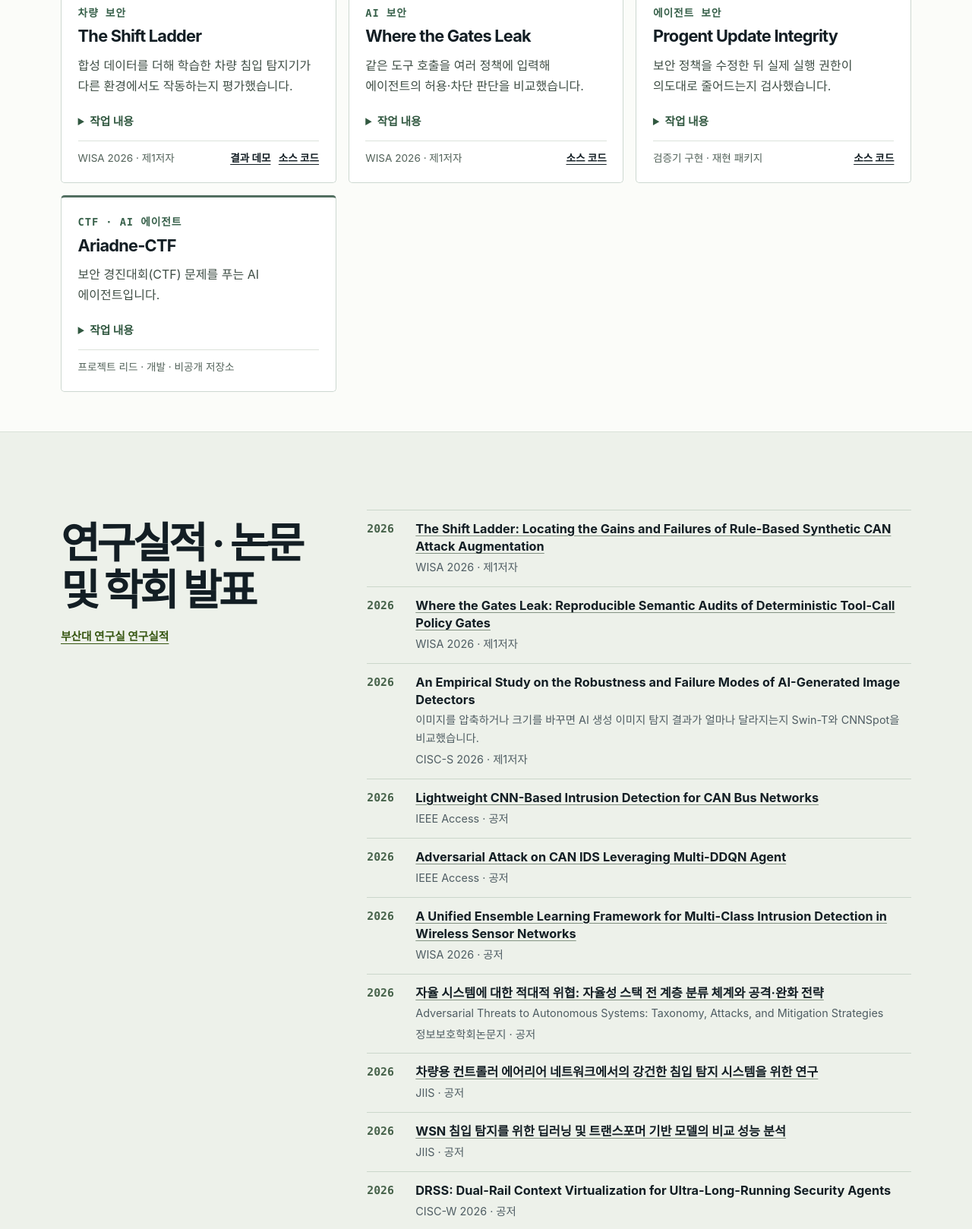
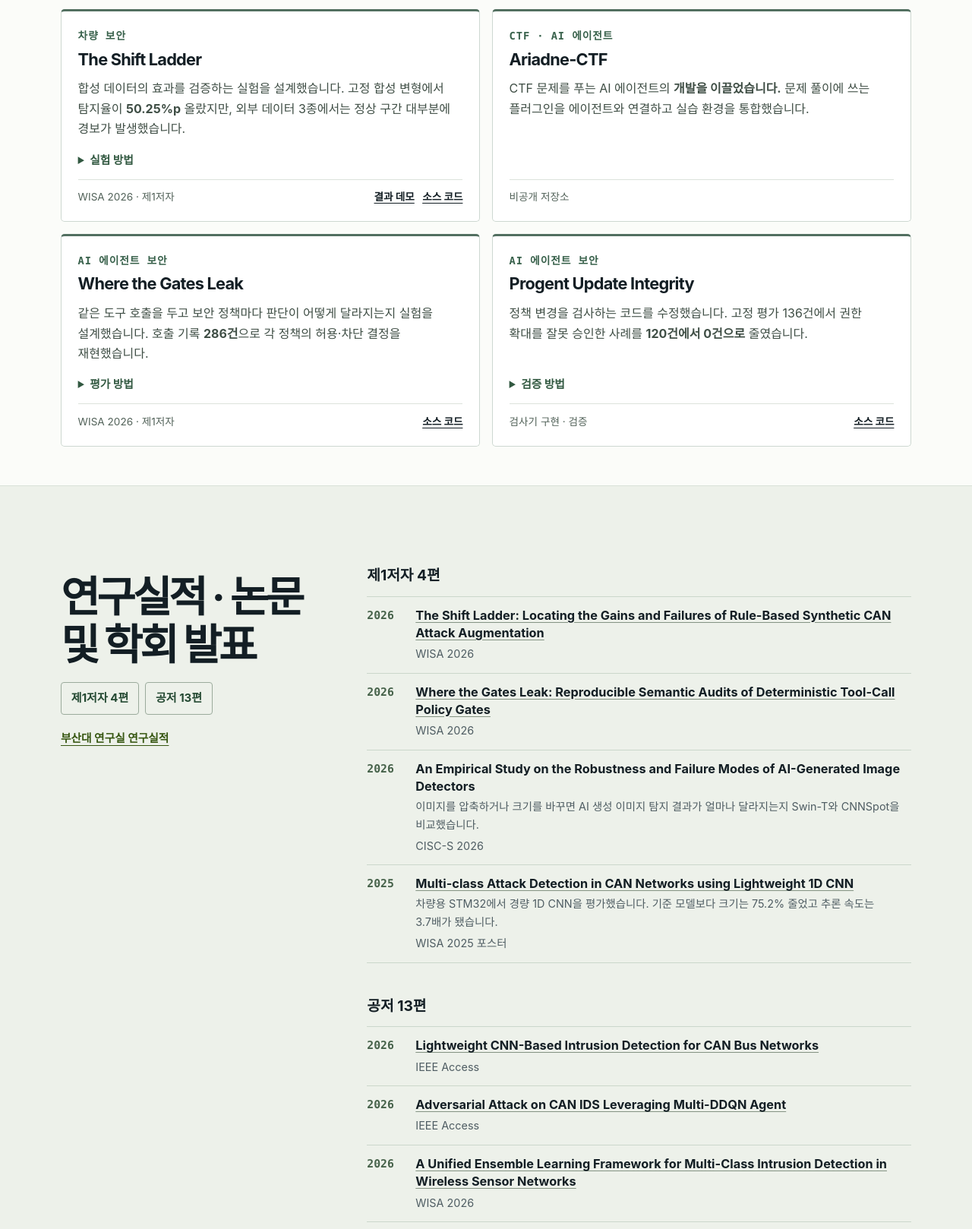
Before and after one commit to flyho77/flyho77.github.io, a plain HTML site: page index.html in a window 1280 px wide. Shown: the part 528-2146 px from the top of the page at 76% size. Drawn offline with Linux system fonts and the light colour scheme.

Commit message:
Highlight project contributions and organize publications by authorship

```diff
--- a/index.html
+++ b/index.html
@@ -7,7 +7,7 @@
   <meta name="theme-color" content="#0b1117">
   <link rel="canonical" href="https://flyho77.github.io/">
   <title>장현진 | 연구·개발 포트폴리오</title>
-  <link rel="stylesheet" href="style.css?v=260eced">
+  <link rel="stylesheet" href="style.css?v=folio-17">
 
 </head>
 <body>
@@ -24,133 +24,182 @@
     </div>
   </header>
 
-<main id="main"><section class="identity-band"><div class="wrap identity-layout"><div><p class="folio-name">HYUNJIN JANG</p><h1>장현진 <span>포트폴리오</span></h1><p class="bio">차량 네트워크와 AI 에이전트의 보안을 연구합니다.<br>데이터 분석, 임베디드 구현, 평가 도구 개발에도 참여했습니다.</p></div><aside><strong>부산대학교</strong><p>컴퓨터공학부 인공지능전공<br>정보보호 및 Physical AI 연구실 학부연구생<br>지식재산융합 부전공</p><a class="text-link" href="resume.pdf?v=ariadne-ctf" download="Hyunjin-Jang-Resume.pdf">이력서 PDF 다운로드</a></aside></div></section><section id="projects" class="work-index"><div class="wrap"><h2>GitHub 프로젝트</h2><div class="works"><article class="work-card" id="research"><p class="field">차량 보안</p><h3>The Shift Ladder</h3><p class="brief">합성 데이터를 더해 학습한 차량 침입 탐지기가 다른 환경에서도 작동하는지 평가했습니다.</p><details><summary>작업 내용 <span class="sr">The Shift Ladder</span></summary><p>제1저자로 실험을 설계하고 Python과 PyTorch로 분석했습니다. 같은 횟수로 학습한 비교에서 고정 합성 변형의 탐지율은 50.25%p 올랐지만, 외부 데이터 3종에서는 정상 구간 대부분에 경보가 발생했습니다.</p></details><div class="work-foot" id="demo"><span>WISA 2026 · 제1저자</span><a href="can-results.html">결과 데모</a> <a href="https://github.com/flyho77/shift-ladder-can-ids-artifact">소스 코드</a></div></article>
-<article class="work-card"><p class="field">AI 보안</p><h3>Where the Gates Leak</h3><p class="brief">같은 도구 호출을 여러 정책에 입력해 에이전트의 허용·차단 판단을 비교했습니다.</p><details><summary>작업 내용 <span class="sr">Where the Gates Leak</span></summary><p>제1저자로 평가 절차를 구성했습니다. AgentDojo 호출 기록 286건을 고정해 모델을 다시 호출하지 않고도 정책의 판단을 재현할 수 있게 했습니다.</p></details><div class="work-foot"><span>WISA 2026 · 제1저자</span><a href="https://github.com/flyho77/where-the-gates-leak-artifact">소스 코드</a></div></article>
-
-
-<article class="work-card"><p class="field">에이전트 보안</p><h3>Progent Update Integrity</h3><p class="brief">보안 정책을 수정한 뒤 실제 실행 권한이 의도대로 줄어드는지 검사했습니다.</p><details><summary>작업 내용 <span class="sr">Progent Update Integrity</span></summary><p>권한 확대를 잘못 승인하는 사례를 분석하고 검사기를 수정했습니다. 고정 평가 C4에서 개선 전 120/136건이던 권한 확대 승인이 개선 후 0/136건으로 줄었습니다.</p></details><div class="work-foot"><span>검증기 구현 · 재현 패키지</span><a href="https://github.com/flyho77/progent-update-integrity-artifact">소스 코드</a></div></article>
-
-
-<article class="work-card"><p class="field">CTF · AI 에이전트</p><h3>Ariadne-CTF</h3><p class="brief">보안 경진대회(CTF) 문제를 푸는 AI 에이전트입니다.</p><details><summary>작업 내용 <span class="sr">Ariadne-CTF</span></summary><p>에이전트 개발을 이끌고, 문제 풀이에 쓰는 플러그인과 실습 환경을 연동했습니다.</p></details><div class="work-foot"><span>프로젝트 리드 · 개발 · 비공개 저장소</span></div></article>
-
-</div></div></section>    <section class="publications" id="publications" aria-labelledby="publications-title">
+  <main id="main">
+    <section class="identity-band">
+      <div class="wrap identity-layout">
+        <div>
+          <p class="folio-name">HYUNJIN JANG</p>
+          <h1>장현진 <span>포트폴리오</span></h1>
+          <p class="bio">차량 침입 탐지기가 다른 주행 환경에서도 작동하는지 검증하고, AI 에이전트가 도구를 사용할 때의 권한을 연구합니다. 보안 경진대회(CTF) 문제를 푸는 에이전트 Ariadne-CTF의 개발도 이끌었습니다.</p>
+        </div>
+        <aside>
+          <strong>부산대학교</strong>
+          <p>컴퓨터공학부 인공지능전공<br>정보보호 및 Physical AI 연구실 학부연구생<br>지식재산융합 부전공</p>
+          <a class="text-link" href="resume.pdf?v=folio-17" download="Hyunjin-Jang-Resume.pdf">이력서 PDF 다운로드</a>
+        </aside>
+      </div>
+    </section>
+    <section id="projects" class="work-index">
+      <div class="wrap">
+        <h2>GitHub 프로젝트</h2>
+        <div class="works">
+          <article class="work-card" id="research">
+            <p class="field">차량 보안</p>
+            <h3>The Shift Ladder</h3>
+            <p class="brief">합성 데이터의 효과를 검증하는 실험을 설계했습니다. 고정 합성 변형에서 탐지율이 <strong>50.25%p</strong> 올랐지만, 외부 데이터 3종에서는 정상 구간 대부분에 경보가 발생했습니다.</p>
+            <details><summary>실험 방법 <span class="sr">The Shift Ladder</span></summary><p>Python과 PyTorch로 학습 횟수를 맞추고, 실측 데이터만 쓴 모델과 합성 데이터를 더한 모델의 탐지율과 오탐률을 비교했습니다.</p></details>
+            <div class="work-foot" id="demo"><span>WISA 2026 · 제1저자</span><a href="can-results.html">결과 데모</a><a href="https://github.com/flyho77/shift-ladder-can-ids-artifact">소스 코드</a></div>
+          </article>
+          <article class="work-card">
+            <p class="field">CTF · AI 에이전트</p>
+            <h3>Ariadne-CTF</h3>
+            <p class="brief">CTF 문제를 푸는 AI 에이전트의 <strong>개발을 이끌었습니다.</strong> 문제 풀이에 쓰는 플러그인을 에이전트와 연결하고 실습 환경을 통합했습니다.</p>
+            <div class="work-foot"><span>비공개 저장소</span></div>
+          </article>
+          <article class="work-card">
+            <p class="field">AI 에이전트 보안</p>
+            <h3>Where the Gates Leak</h3>
+            <p class="brief">같은 도구 호출을 두고 보안 정책마다 판단이 어떻게 달라지는지 실험을 설계했습니다. 호출 기록 <strong>286건</strong>으로 각 정책의 허용·차단 결정을 재현했습니다.</p>
+            <details><summary>평가 방법 <span class="sr">Where the Gates Leak</span></summary><p>AgentDojo에 기록된 호출을 고정해 모델을 다시 실행할 때 생기는 변동을 줄이고, 같은 입력에서 정책의 판단을 비교했습니다.</p></details>
+            <div class="work-foot"><span>WISA 2026 · 제1저자</span><a href="https://github.com/flyho77/where-the-gates-leak-artifact">소스 코드</a></div>
+          </article>
+          <article class="work-card">
+            <p class="field">AI 에이전트 보안</p>
+            <h3>Progent Update Integrity</h3>
+            <p class="brief">정책 변경을 검사하는 코드를 수정했습니다. 고정 평가 136건에서 권한 확대를 잘못 승인한 사례를 <strong>120건에서 0건으로</strong> 줄였습니다.</p>
+            <details><summary>검증 방법 <span class="sr">Progent Update Integrity</span></summary><p>정책을 수정한 뒤 실제 실행 권한을 확인하고, 같은 평가 세트(C4)를 기존 검사기와 수정한 검사기에 적용했습니다.</p></details>
+            <div class="work-foot"><span>검사기 구현 · 검증</span><a href="https://github.com/flyho77/progent-update-integrity-artifact">소스 코드</a></div>
+          </article>
+        </div>
+      </div>
+    </section>
+    <section class="publications" id="publications" aria-labelledby="publications-title">
       <div class="wrap publications-inner">
         <div class="publications-heading">
           <h2 id="publications-title">연구실적 · 논문 및 학회 발표</h2>
+          <nav class="paper-shortcuts" aria-label="저자 역할별 논문 바로가기">
+            <!-- shortcuts:start -->
+<a href="#first-author">제1저자 4편</a> <a href="#co-author">공저 13편</a>
+            <!-- shortcuts:end -->
+          </nav>
           <a class="text-link" href="https://infosec.pusan.ac.kr/researcher/hyunjin#publications">부산대 연구실 연구실적</a>
         </div>
-        <ul class="publication-list" aria-label="논문 및 학회 발표 목록">
+        <div>
           <!-- publications:start -->
+          <section class="paper-group" aria-labelledby="first-author">
+            <h3 tabindex="-1" id="first-author">제1저자 4편</h3>
+            <ul class="publication-list">
           <li class="publication">
             <span class="publication-year">2026</span>
-            <div><h3><a href="https://wisa.or.kr/accepted">The Shift Ladder: Locating the Gains and Failures of Rule-Based Synthetic CAN Attack Augmentation</a></h3>
-              <p>WISA 2026 <span aria-hidden="true">·</span> 제1저자</p>
+            <div><h4><a href="https://wisa.or.kr/accepted">The Shift Ladder: Locating the Gains and Failures of Rule-Based Synthetic CAN Attack Augmentation</a></h4>
+              <p>WISA 2026</p>
             </div>
           </li>
           <li class="publication">
             <span class="publication-year">2026</span>
-            <div><h3><a href="https://wisa.or.kr/accepted">Where the Gates Leak: Reproducible Semantic Audits of Deterministic Tool-Call Policy Gates</a></h3>
-              <p>WISA 2026 <span aria-hidden="true">·</span> 제1저자</p>
+            <div><h4><a href="https://wisa.or.kr/accepted">Where the Gates Leak: Reproducible Semantic Audits of Deterministic Tool-Call Policy Gates</a></h4>
+              <p>WISA 2026</p>
             </div>
           </li>
           <li class="publication">
             <span class="publication-year">2026</span>
-            <div><h3>An Empirical Study on the Robustness and Failure Modes of AI-Generated Image Detectors</h3><p class="pub-alt">이미지를 압축하거나 크기를 바꾸면 AI 생성 이미지 탐지 결과가 얼마나 달라지는지 Swin-T와 CNNSpot을 비교했습니다.</p>
-              <p>CISC-S 2026 <span aria-hidden="true">·</span> 제1저자</p>
+            <div><h4>An Empirical Study on the Robustness and Failure Modes of AI-Generated Image Detectors</h4><p class="pub-alt">이미지를 압축하거나 크기를 바꾸면 AI 생성 이미지 탐지 결과가 얼마나 달라지는지 Swin-T와 CNNSpot을 비교했습니다.</p>
+              <p>CISC-S 2026</p>
+            </div>
+          </li>
+          <li class="publication">
+            <span class="publication-year">2025</span>
+            <div><h4><a href="https://kiisc.or.kr/bbs/downloadBoardImage?uploadedFileId=13106">Multi-class Attack Detection in CAN Networks using Lightweight 1D CNN</a></h4><p class="pub-alt">차량용 STM32에서 경량 1D CNN을 평가했습니다. 기준 모델보다 크기는 75.2% 줄었고 추론 속도는 3.7배가 됐습니다.</p>
+              <p>WISA 2025 포스터</p>
+            </div>
+          </li>
+            </ul>
+          </section>
+          <section class="paper-group" aria-labelledby="co-author">
+            <h3 tabindex="-1" id="co-author">공저 13편</h3>
+            <ul class="publication-list">
+          <li class="publication">
+            <span class="publication-year">2026</span>
+            <div><h4><a href="https://doi.org/10.1109/ACCESS.2026.3654521">Lightweight CNN-Based Intrusion Detection for CAN Bus Networks</a></h4>
+              <p>IEEE Access</p>
             </div>
           </li>
           <li class="publication">
             <span class="publication-year">2026</span>
-            <div><h3><a href="https://doi.org/10.1109/ACCESS.2026.3654521">Lightweight CNN-Based Intrusion Detection for CAN Bus Networks</a></h3>
-              <p>IEEE Access <span aria-hidden="true">·</span> 공저</p>
+            <div><h4><a href="https://doi.org/10.1109/ACCESS.2025.3649307">Adversarial Attack on CAN IDS Leveraging Multi-DDQN Agent</a></h4>
+              <p>IEEE Access</p>
             </div>
           </li>
           <li class="publication">
             <span class="publication-year">2026</span>
-            <div><h3><a href="https://doi.org/10.1109/ACCESS.2025.3649307">Adversarial Attack on CAN IDS Leveraging Multi-DDQN Agent</a></h3>
-              <p>IEEE Access <span aria-hidden="true">·</span> 공저</p>
+            <div><h4><a href="https://wisa.or.kr/accepted">A Unified Ensemble Learning Framework for Multi-Class Intrusion Detection in Wireless Sensor Networks</a></h4>
+              <p>WISA 2026</p>
             </div>
           </li>
           <li class="publication">
             <span class="publication-year">2026</span>
-            <div><h3><a href="https://wisa.or.kr/accepted">A Unified Ensemble Learning Framework for Multi-Class Intrusion Detection in Wireless Sensor Networks</a></h3>
-              <p>WISA 2026 <span aria-hidden="true">·</span> 공저</p>
+            <div><h4><a href="https://doi.org/10.13089/JKIISC.2026.36.4.1317">자율 시스템에 대한 적대적 위협: 자율성 스택 전 계층 분류 체계와 공격·완화 전략</a></h4><p class="pub-alt" lang="en">Adversarial Threats to Autonomous Systems: Taxonomy, Attacks, and Mitigation Strategies</p>
+              <p>정보보호학회논문지</p>
             </div>
           </li>
           <li class="publication">
             <span class="publication-year">2026</span>
-            <div><h3><a href="https://doi.org/10.13089/JKIISC.2026.36.4.1317">자율 시스템에 대한 적대적 위협: 자율성 스택 전 계층 분류 체계와 공격·완화 전략</a></h3><p class="pub-alt" lang="en">Adversarial Threats to Autonomous Systems: Taxonomy, Attacks, and Mitigation Strategies</p>
-              <p>정보보호학회논문지 <span aria-hidden="true">·</span> 공저</p>
+            <div><h4><a href="https://infosec.pusan.ac.kr/index.php/sub41_list/?vid=370">차량용 컨트롤러 에어리어 네트워크에서의 강건한 침입 탐지 시스템을 위한 연구</a></h4>
+              <p>JIIS</p>
             </div>
           </li>
           <li class="publication">
             <span class="publication-year">2026</span>
-            <div><h3><a href="https://infosec.pusan.ac.kr/index.php/sub41_list/?vid=370">차량용 컨트롤러 에어리어 네트워크에서의 강건한 침입 탐지 시스템을 위한 연구</a></h3>
-              <p>JIIS <span aria-hidden="true">·</span> 공저</p>
+            <div><h4><a href="https://infosec.pusan.ac.kr/index.php/sub41_list/?vid=371">WSN 침입 탐지를 위한 딥러닝 및 트랜스포머 기반 모델의 비교 성능 분석</a></h4>
+              <p>JIIS</p>
             </div>
           </li>
           <li class="publication">
             <span class="publication-year">2026</span>
-            <div><h3><a href="https://infosec.pusan.ac.kr/index.php/sub41_list/?vid=371">WSN 침입 탐지를 위한 딥러닝 및 트랜스포머 기반 모델의 비교 성능 분석</a></h3>
-              <p>JIIS <span aria-hidden="true">·</span> 공저</p>
+            <div><h4>DRSS: Dual-Rail Context Virtualization for Ultra-Long-Running Security Agents</h4>
+              <p>CISC-W 2026</p>
             </div>
           </li>
           <li class="publication">
             <span class="publication-year">2026</span>
-            <div><h3>DRSS: Dual-Rail Context Virtualization for Ultra-Long-Running Security Agents</h3>
-              <p>CISC-W 2026 <span aria-hidden="true">·</span> 공저</p>
+            <div><h4>Safe, Unfiltered, Cyber: A Comparative Study of LLM type</h4>
+              <p>한국정보보호학회 영남지부 학술대회</p>
             </div>
           </li>
           <li class="publication">
             <span class="publication-year">2026</span>
-            <div><h3>Safe, Unfiltered, Cyber: A Comparative Study of LLM type</h3>
-              <p>한국정보보호학회 영남지부 학술대회 <span aria-hidden="true">·</span> 공저</p>
+            <div><h4><a href="https://infosec.pusan.ac.kr/index.php/sub41_list/?vid=376">Why Overthink It? Reducing Pentest Agent Complexity via Modular Skill Injection</a></h4>
+              <p>CISC-S 2026</p>
             </div>
           </li>
           <li class="publication">
             <span class="publication-year">2026</span>
-            <div><h3><a href="https://infosec.pusan.ac.kr/index.php/sub41_list/?vid=376">Why Overthink It? Reducing Pentest Agent Complexity via Modular Skill Injection</a></h3>
-              <p>CISC-S 2026 <span aria-hidden="true">·</span> 공저</p>
-            </div>
-          </li>
-          <li class="publication">
-            <span class="publication-year">2026</span>
-            <div><h3>Where&#x27;s the Key? Nowhere: Randomized Derivation and Scattering Against MITM Attacks</h3>
-              <p>CISC-S 2026 <span aria-hidden="true">·</span> 공저</p>
-            </div>
-          </li>
-          <li class="publication">
-            <span class="publication-year">2026</span>
-            <div><h3>Fidelity-Guided Multi-View Text Reconstruction from Exposed Overlapping RAG Embeddings</h3><p class="pub-alt">연구실 목록과 <a href="https://www.icisc.org/program">학회 프로그램</a>의 저자 표기가 다릅니다.</p>
-              <p>ICISC 2026 <span aria-hidden="true">·</span> 저자 표기 확인 중</p>
+            <div><h4>Where&#x27;s the Key? Nowhere: Randomized Derivation and Scattering Against MITM Attacks</h4>
+              <p>CISC-S 2026</p>
             </div>
           </li>
           <li class="publication">
             <span class="publication-year">2025</span>
-            <div><h3><a href="https://kiisc.or.kr/bbs/downloadBoardImage?uploadedFileId=13106">Multi-class Attack Detection in CAN Networks using Lightweight 1D CNN</a></h3><p class="pub-alt">차량용 STM32에서 경량 1D CNN을 평가했습니다. 기준 모델보다 크기는 75.2% 줄었고 추론 속도는 3.7배가 됐습니다.</p>
-              <p>WISA 2025 포스터 <span aria-hidden="true">·</span> 제1저자</p>
+            <div><h4><a href="https://infosec.pusan.ac.kr/index.php/sub41_list/?vid=363">Dynamic Class Awareness: Towards Sparse Taxonomy Learning</a></h4>
+              <p>CISC-W 2025</p>
             </div>
           </li>
           <li class="publication">
             <span class="publication-year">2025</span>
-            <div><h3><a href="https://infosec.pusan.ac.kr/index.php/sub41_list/?vid=363">Dynamic Class Awareness: Towards Sparse Taxonomy Learning</a></h3>
-              <p>CISC-W 2025 <span aria-hidden="true">·</span> 공저</p>
+            <div><h4><a href="https://infosec.pusan.ac.kr/index.php/sub41_list/?vid=365">자율주행 시스템의 분포 외 탐지: 방법 및 벤치마크</a></h4>
+              <p>CISC-W 2025</p>
             </div>
           </li>
           <li class="publication">
             <span class="publication-year">2025</span>
-            <div><h3><a href="https://infosec.pusan.ac.kr/index.php/sub41_list/?vid=365">자율주행 시스템의 분포 외 탐지: 방법 및 벤치마크</a></h3>
-              <p>CISC-W 2025 <span aria-hidden="true">·</span> 공저</p>
+            <div><h4>Adversarial Attacks on Autonomous Systems: Emerging Threats</h4>
+              <p>CISC-W 2025</p>
             </div>
           </li>
-          <li class="publication">
-            <span class="publication-year">2025</span>
-            <div><h3>Adversarial Attacks on Autonomous Systems: Emerging Threats</h3>
-              <p>CISC-W 2025 <span aria-hidden="true">·</span> 공저</p>
-            </div>
-          </li>
+            </ul>
+          </section>
           <!-- publications:end -->
-        </ul>
+        </div>
       </div>
     </section>
 
--- a/style.css
+++ b/style.css
@@ -133,9 +133,14 @@ h1 { margin-block: 18px 22px; font-size: clamp(2.55rem, 5.25vw, 4.65rem); letter
 .publication-list { border-top: 1px solid #cbd7cb; }
 .publication { display: grid; grid-template-columns: 52px 1fr; gap: 12px; padding-block: 13px; border-bottom: 1px solid #cbd7cb; }
 .publication-year { color: #456149; font: 700 .92rem/1.55 var(--mono); }
-.publication h3 { font-size: 1.02rem; line-height: 1.42; font-weight: 730; }
-.publication h3 a, .career-list h4 a { text-decoration-color: #849383; text-underline-offset: 3px; }
-.publication h3 a:hover, .career-list h4 a:hover { color: #31530e; }
+.publication h4 { font-size: 1.02rem; line-height: 1.42; font-weight: 730; }
+.publication h4 a, .career-list h4 a { text-decoration-color: #849383; text-underline-offset: 3px; }
+.publication h4 a:hover, .career-list h4 a:hover { color: #31530e; }
+.paper-shortcuts { display: flex; flex-wrap: wrap; gap: .5rem; margin: 1.1rem 0; }
+.paper-shortcuts a { display: inline-block; color: #254a33; font-size: .94rem; font-weight: 700; border: 1px solid #9bab9c; border-radius: 4px; padding: .5rem .8rem; }
+.paper-shortcuts a:hover { background: #fff; }
+.paper-group + .paper-group { margin-top: 2.6rem; }
+.paper-group > h3 { font-size: 1.2rem; margin-bottom: .65rem; scroll-margin-top: 1.5rem; }
 .publication p { margin-top: 4px; color: var(--muted); font-size: .9rem; }
 .publication p.pub-alt { margin-top: 3px; }
 
@@ -188,8 +193,8 @@ h1 { margin-block: 18px 22px; font-size: clamp(2.55rem, 5.25vw, 4.65rem); letter
 .identity-layout aside p { margin: .3rem 0 .7rem; font-size:.95rem; }
 .work-index { background: #fbfcf9; padding-block: clamp(2.1rem,4vw,4rem); }
 .work-index h2 { font-size: clamp(1.7rem,3vw,2.4rem); letter-spacing:-.045em; margin-bottom:1.2rem; }
-.works { display:grid; grid-template-columns:repeat(3,minmax(0,1fr)); gap:1rem; align-items:start; }
-.work-card { background:white; border:1px solid #cdd8d1; border-top:3px solid #526f60; border-radius:5px; padding:1.3rem 1.35rem; display:flex; flex-direction:column; min-height:16.2rem; }
+.works { display:grid; grid-template-columns:repeat(2,minmax(0,1fr)); gap:1rem; }
+.work-card { background:white; border:1px solid #cdd8d1; border-top:3px solid #526f60; border-radius:5px; padding:1.3rem 1.35rem; display:flex; flex-direction:column; }
 .work-card h3 { font-size:1.36rem; line-height:1.35; letter-spacing:-.035em; margin:.35rem 0 .65rem; }
 .brief,.work-card details p { color:#3f4e45; }
 .work-card details { margin-top:auto; padding-top:1rem; }
@@ -199,6 +204,6 @@ h1 { margin-block: 18px 22px; font-size: clamp(2.55rem, 5.25vw, 4.65rem); letter
 .work-foot span { flex:1 1 auto; color:#526259; }
 .work-foot a { text-underline-offset:3px; font-weight:700; }
 .sr { position:absolute; width:1px; height:1px; overflow:hidden; clip-path:inset(50%); white-space:nowrap; }
-@media(max-width:950px){.works {grid-template-columns:repeat(2,minmax(0,1fr));}.identity-layout{gap:1.5rem;}}
+@media(max-width:950px){.identity-layout{gap:1.5rem;}}
 @media(max-width:640px){.works,.identity-layout{grid-template-columns:1fr;}.work-card{min-height:auto;}.identity-layout aside{padding-left:1rem;}.work-index h2{margin-bottom:1rem;}}
 .work-card > .brief + .work-foot { margin-top: auto; }
```
Also changed, not shown: 1 other file.
